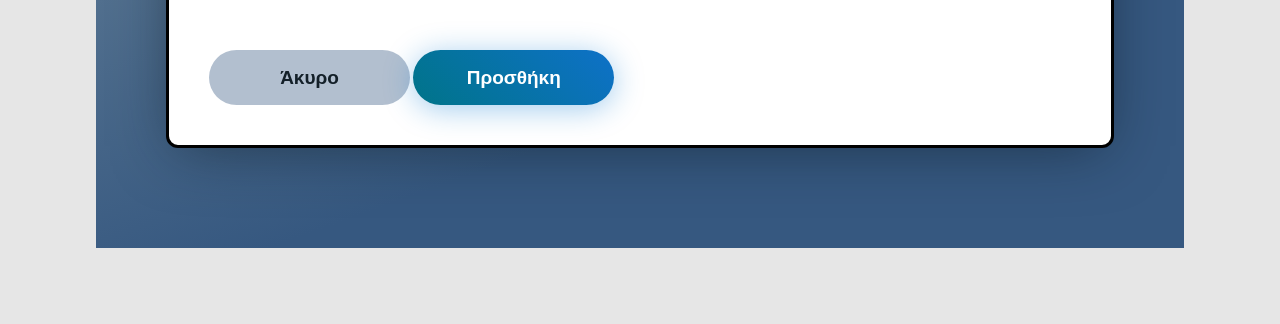
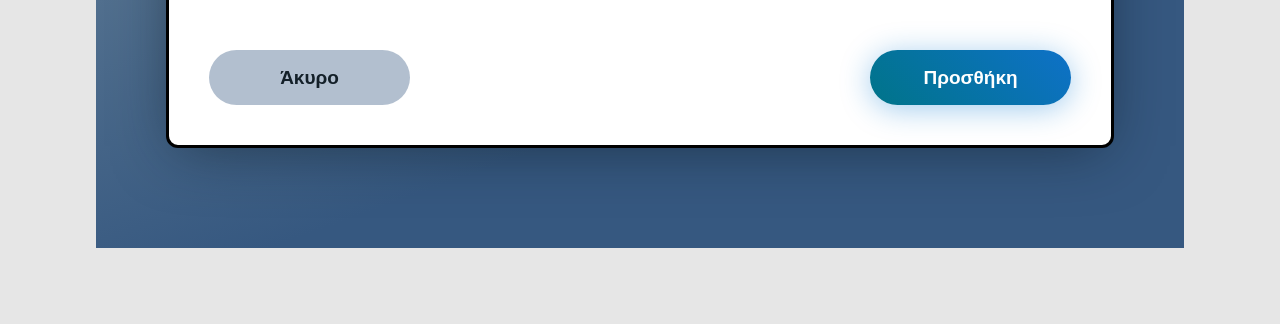
Before and after one commit to libpoet1312/repo, a Django app: template files/templates/files/file_add.html in a window 1280 px wide. Shown: the part 1308-1632 px from the top of the page. Run offline with Django 3.2, Linux system fonts and the light colour scheme; the template is opened without the code that fills it: values that come from a table or form of the project are taken from there, others are empty; style sheets or scripts are compiled from the project's sources; some libraries are stand-ins or nearby versions; some web fonts are replaced.

Commit message:
finished uploading so long

```diff
--- a/files/templates/files/file_add.html
+++ b/files/templates/files/file_add.html
@@ -95,8 +95,8 @@
             </select>
 
              <div class="profile-card-ctr">
-                 <button type="reset" class="profile-card__button button--gray">Άκυρο</button>
-                 <button type="submit" class="profile-card__button button--blue js-message-btn">Προσθήκη</button>
+                 <button type="reset" onClick="window.location='{% url 'list_files' %}'" class="profile-card__button button--gray">Άκυρο</button>
+                 <button type="submit" class="profile-card__button button--blue js-message-btn float-right">Προσθήκη</button>
              </div>
 
 
```
Also changed, not shown: files/views.py (+3 -5 lines).
